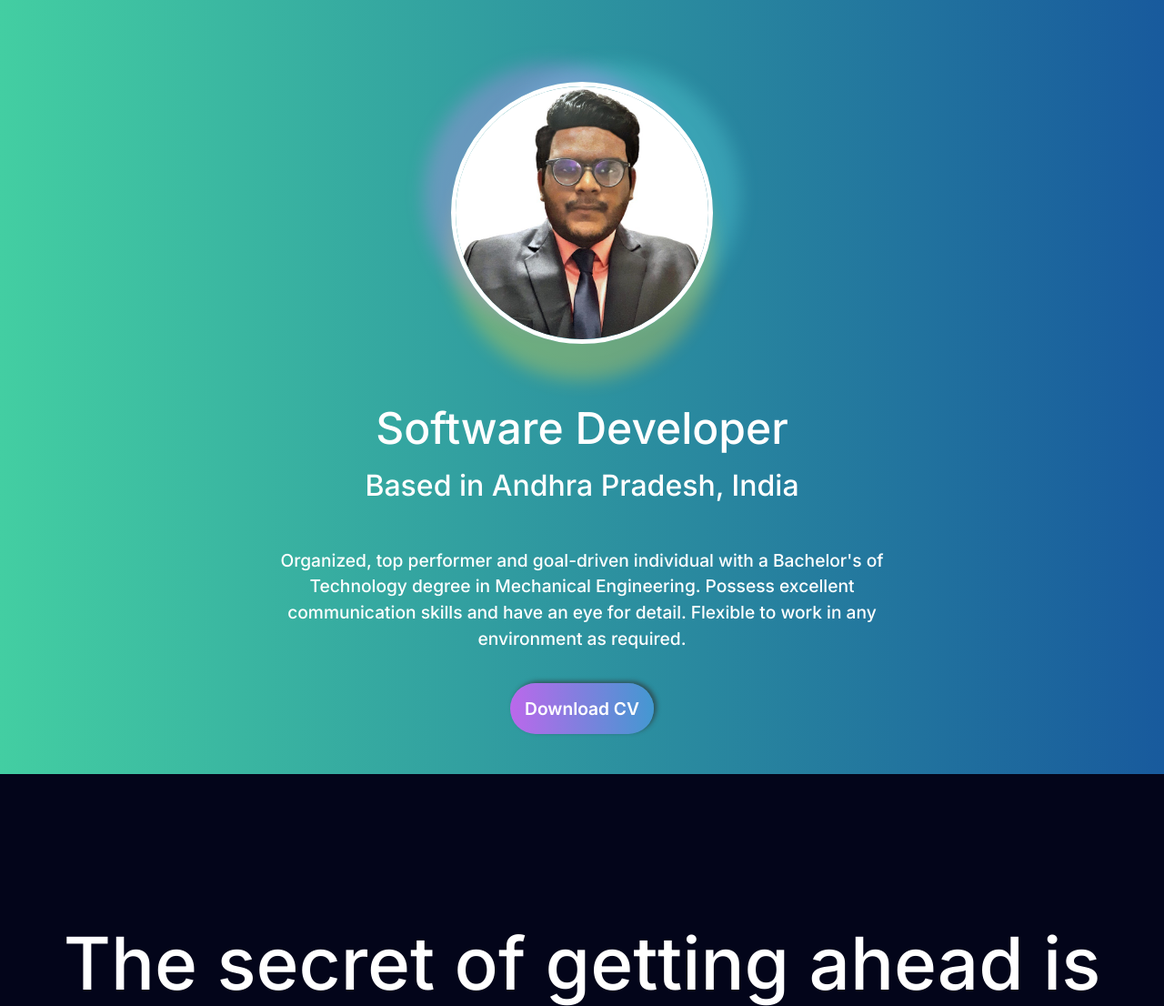
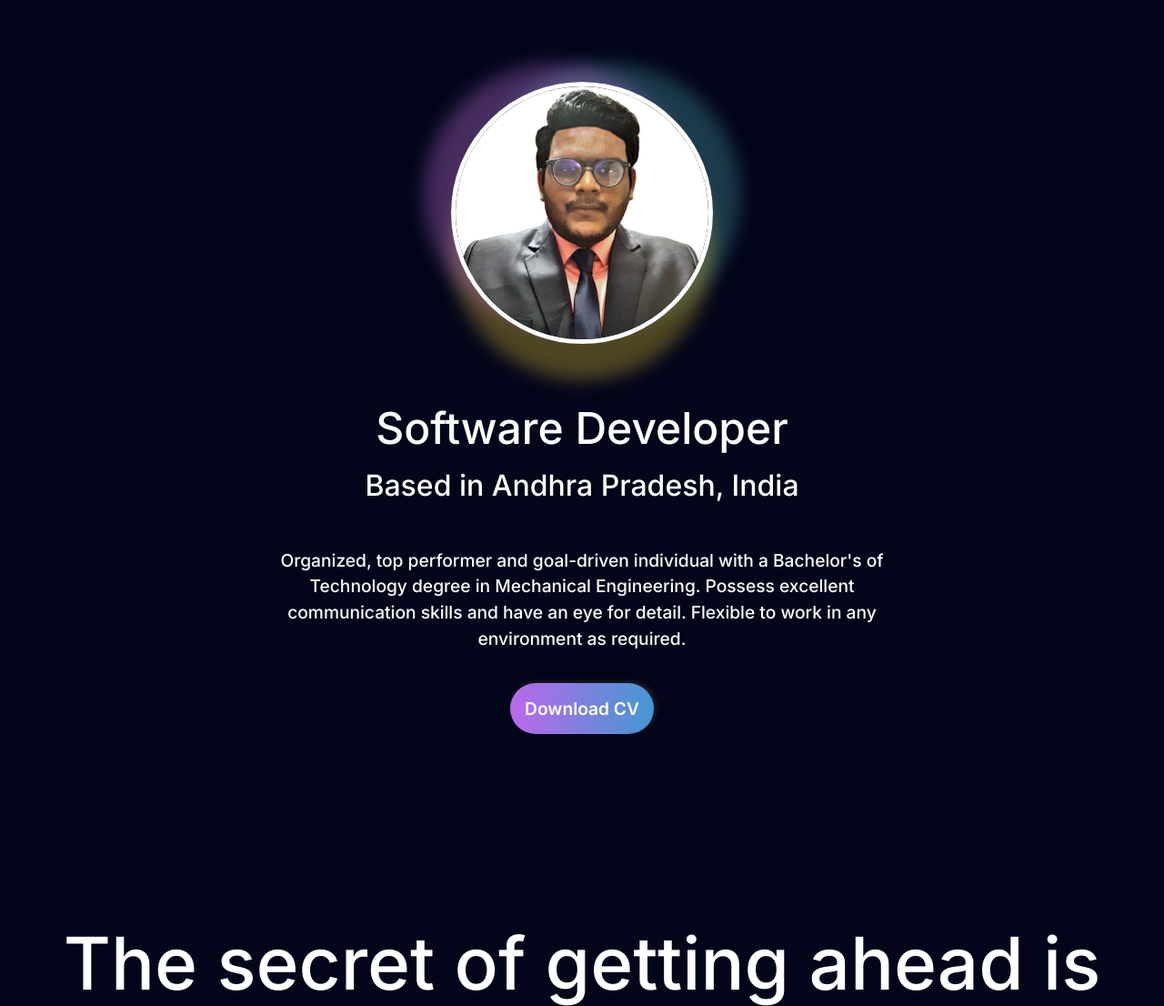
Before and after one commit to vaheedsk36/vaheed-portfolio-website, a PHP site: page / in a window 1280 px wide; the page is wider, and only the part inside the window is pictured. Shown: the part 77-1183 px from the top of that part at 91% size. Run offline with PHP 8.4, Linux system fonts and the light colour scheme; some libraries are stand-ins or nearby versions.

Commit message:
Added parcel background

```diff
--- a/index.html
+++ b/index.html
@@ -92,6 +92,8 @@
     </div>
     <!-- About section -->
     <div></div>
+    <div id="particles-js"></div>
+
         <section id="about">
             <div class="about">
                 <img src="images/profile_new.jpg" class="profile" alt="">
@@ -249,6 +251,7 @@
 
             </div>
         </section>
+
     <!-- Footer -->
 
     <footer>
@@ -269,6 +272,8 @@
            </ul>
         </div>
     </footer>
+    <script src="/node_modules/particles.js/particles.js"></script>
+    <script src="/node_modules/particles.js/demo/js/app.js"></script>
     <script src="https://ajax.googleapis.com/ajax/libs/jquery/3.5.1/jquery.min.js"></script>
     <script src="script/script.js"></script>
 
--- a/script/script.js
+++ b/script/script.js
@@ -9,16 +9,16 @@ const contactButton = document.querySelector(".contact-btn");
 
 let i = 0;
 
-const bgColorChanger = () => {
-  const colorCodes = ["top", "left", "bottom", "right"];
-  bodyColor.style.background = `linear-gradient(to ${colorCodes[i]}, #43cea2, #185a9d)`;
-  const colorCodes2 = ["#43cea2", "#0dc58b", "#0dac7a"];
-  spanColor.style.color = colorCodes2[i];
-  workColor.style.color = colorCodes2[i];
-  i = (i + 1) % colorCodes.length;
-};
+// const bgColorChanger = () => {
+//   const colorCodes = ["top", "left", "bottom", "right"];
+//   bodyColor.style.background = `linear-gradient(to ${colorCodes[i]}, #43cea2, #185a9d)`;
+//   const colorCodes2 = ["#43cea2", "#0dc58b", "#0dac7a"];
+//   spanColor.style.color = colorCodes2[i];
+//   workColor.style.color = colorCodes2[i];
+//   i = (i + 1) % colorCodes.length;
+// };
 
-setInterval(bgColorChanger, 1500);
+// setInterval(bgColorChanger, 1500);
 
 window.onscroll = function () {
   myFunction();
--- a/styles/main.styles.scss
+++ b/styles/main.styles.scss
@@ -2,6 +2,7 @@
 @import url("https://fonts.googleapis.com/css2?family=Roboto:ital,wght@0,500;1,400&display=swap");
 @import url("https://fonts.googleapis.com/css2?family=Cookie&display=swap");
 
+$background: #00356B;
 * {
   margin: 0;
   padding: 0;
@@ -12,6 +13,12 @@ html {
   font-family: "Inter", sans-serif;
   font-size: 1rem;
   scroll-behavior: smooth;
+}
+
+#particles-js{
+  position: absolute;
+  height: 100%;
+  width: 100%;
 }
 
 li {
@@ -163,7 +170,7 @@ footer {
   font-size: 1.2rem;
   font-weight: 500;
   line-height: 1.5;
-  background: linear-gradient(to top, #43cea2, #185a9d);
+  // background: linear-gradient(to top, #43cea2, #185a9d);
 }
 
 ul.nav-menu{
```
Also changed, not shown: package.json (+5 -2 lines), package-lock.json, styles/main.styles.css, 2 other files. Lines whose indentation alone changed are shown as unchanged.
